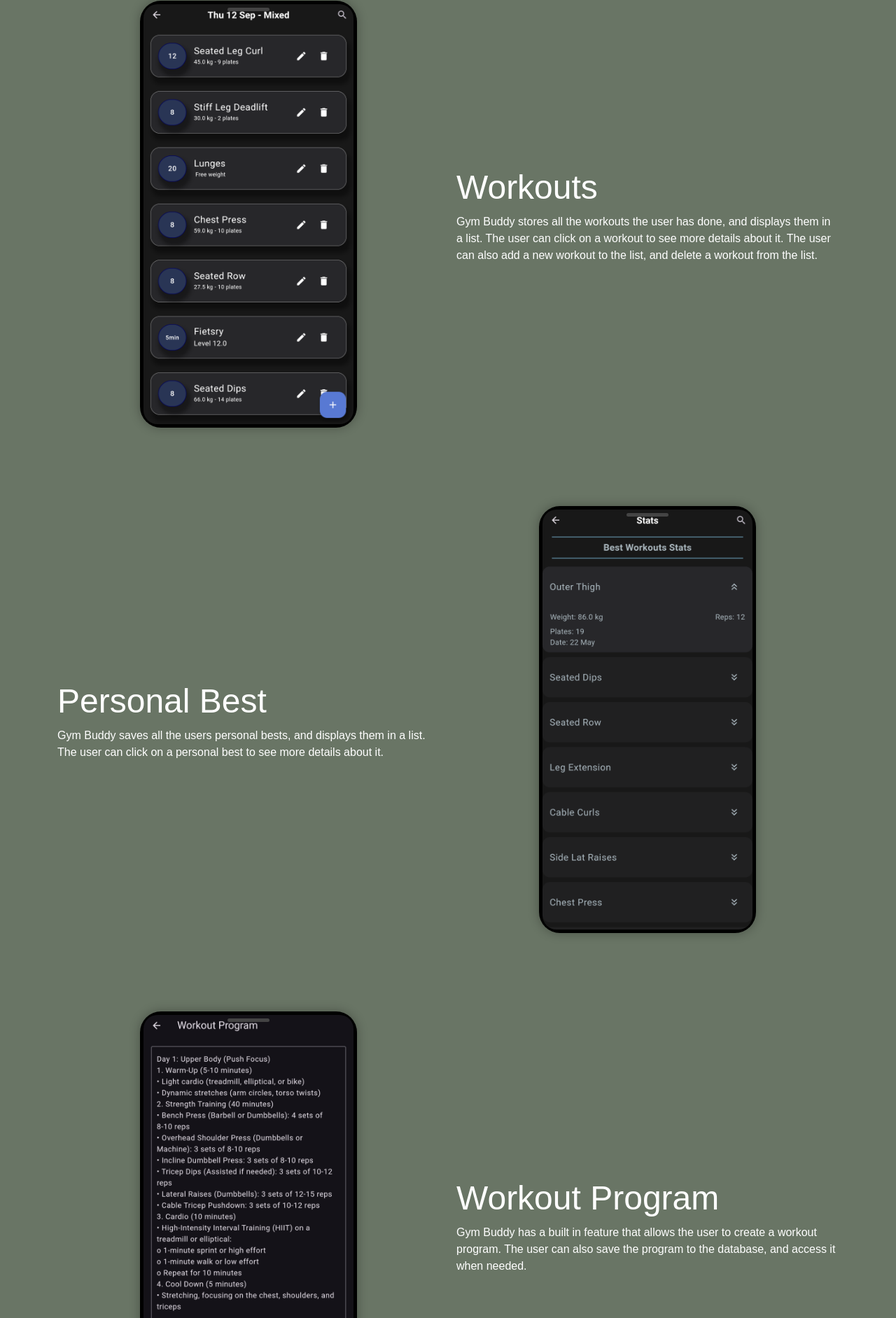
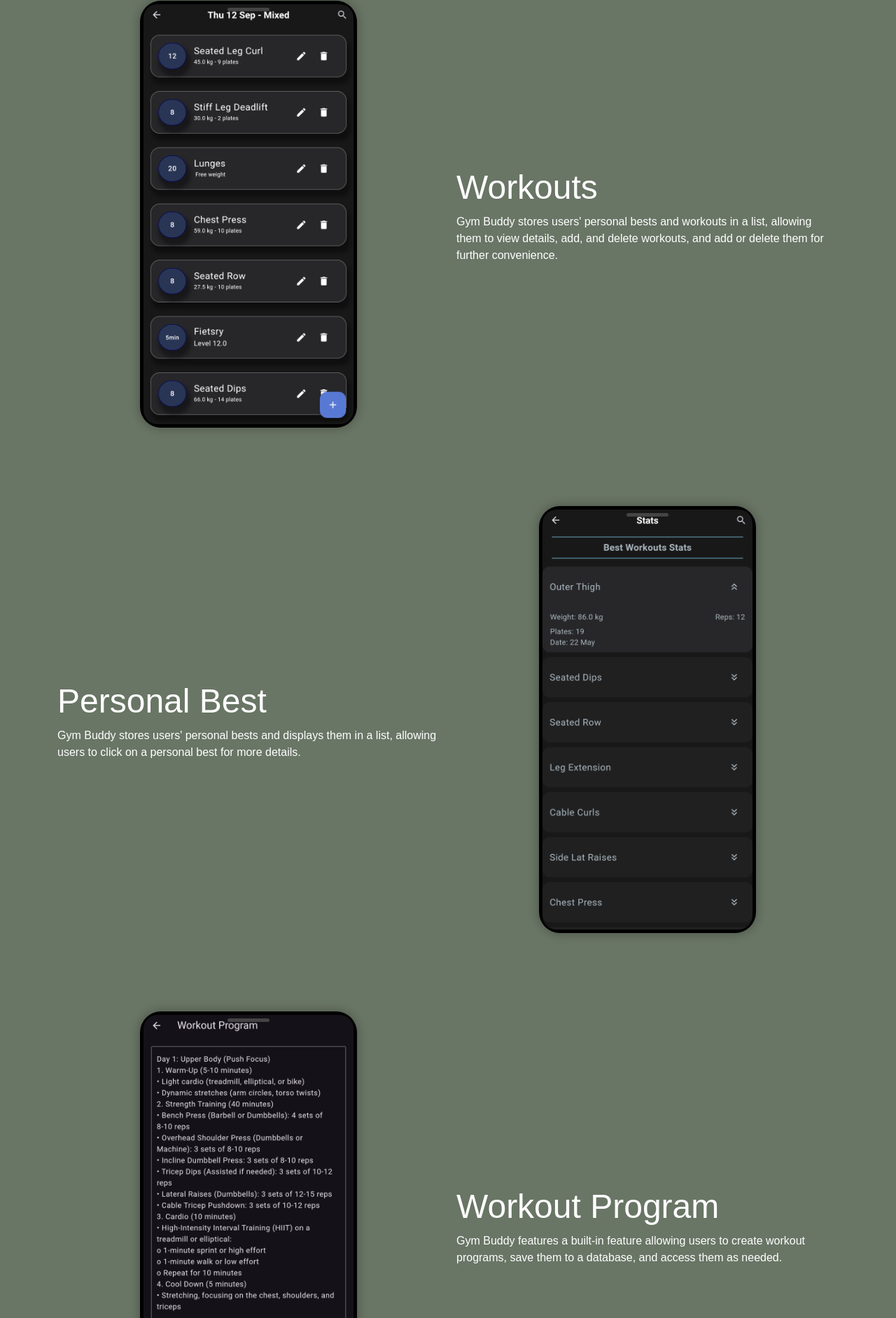
Before and after one commit to FireDragon5/2CP, a plain HTML site: page gymbuddy.html in a window 1280 px wide. Shown: the part 917-2800 px from the top of the page at 70% size. Drawn offline with nearby package versions, Linux system fonts and the light colour scheme.

Commit message:
Refactor GymBuddy page content and comments

```diff
--- a/gymbuddy.html
+++ b/gymbuddy.html
@@ -61,7 +61,14 @@
           <div>
             <h1>Welcome to GymBuddy</h1>
             <p>
-              Gym Buddy is a mobile application that helps you to keep track of your workouts, and progress. All the data is stored in a online database that can be accessed from anywhere in the world. It also has a feature to save a workout routine to the database, as well as multiple account support.
+              <!-- Gym Buddy is a mobile application that helps you to keep track of
+              your workouts, and progress. All the data is stored in a online
+              database that can be accessed from anywhere in the world. It also
+              has a feature to save a workout routine to the database, as well
+              as multiple account support. -->
+              Gym Buddy is a mobile app that tracks workouts and progress,
+              stores data in an online database, allows routine saving, and
+              supports multiple accounts.
             </p>
           </div>
         </div>
@@ -90,7 +97,13 @@
           <div>
             <h1>Workouts</h1>
             <p>
-              Gym Buddy stores all the workouts the user has done, and displays them in a list. The user can click on a workout to see more details about it. The user can also add a new workout to the list, and delete a workout from the list.
+              <!-- Gym Buddy stores all the workouts the user has done, and displays
+              them in a list. The user can click on a workout to see more
+              details about it. The user can also add a new workout to the list,
+              and delete a workout from the list. -->
+              Gym Buddy stores users' personal bests and workouts in a list,
+              allowing them to view details, add, and delete workouts, and add
+              or delete them for further convenience.
             </p>
           </div>
         </div>
@@ -103,7 +116,11 @@
           <div>
             <h1>Personal Best</h1>
             <p>
-              Gym Buddy saves all the users personal bests, and displays them in a list. The user can click on a personal best to see more details about it.
+              <!-- Gym Buddy saves all the users personal bests, and displays them in
+              a list. The user can click on a personal best to see more details
+              about it. -->
+              Gym Buddy stores users' personal bests and displays them in a
+              list, allowing users to click on a personal best for more details.
             </p>
           </div>
         </div>
@@ -132,7 +149,12 @@
           <div>
             <h1>Workout Program</h1>
             <p>
-              Gym Buddy has a built in feature that allows the user to create a workout program. The user can also save the program to the database, and access it when needed.
+              <!-- Gym Buddy has a built in feature that allows the user to create a
+              workout program. The user can also save the program to the
+              database, and access it when needed. -->
+              Gym Buddy features a built-in feature allowing users to create
+              workout programs, save them to a database, and access them as
+              needed.
             </p>
           </div>
         </div>
```
